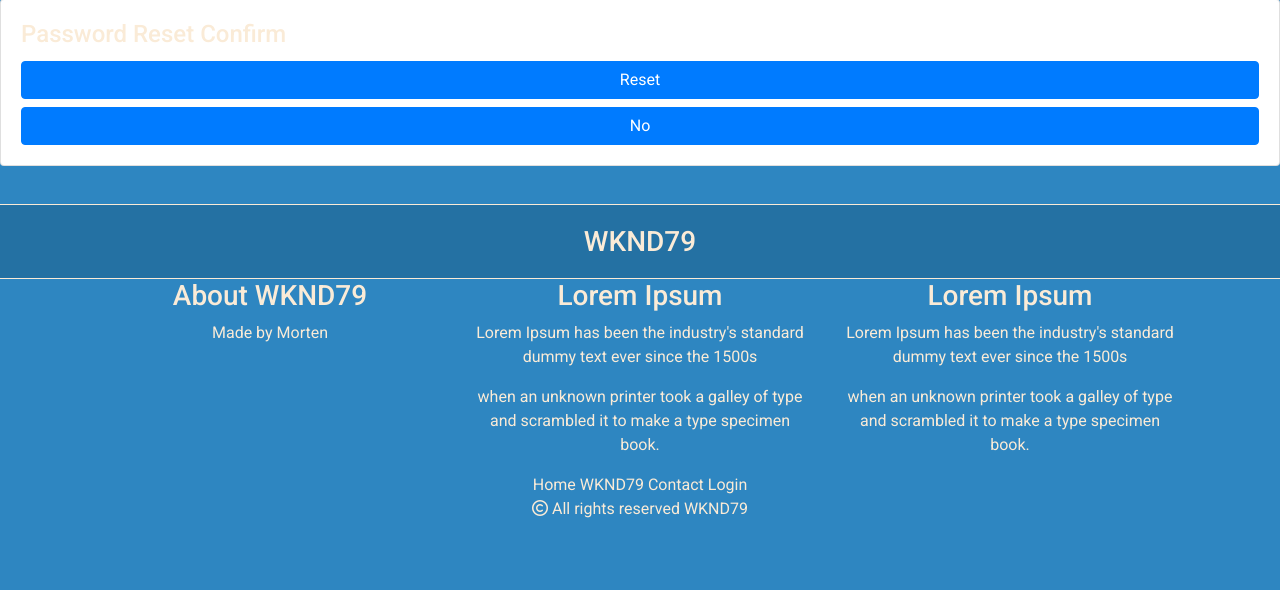
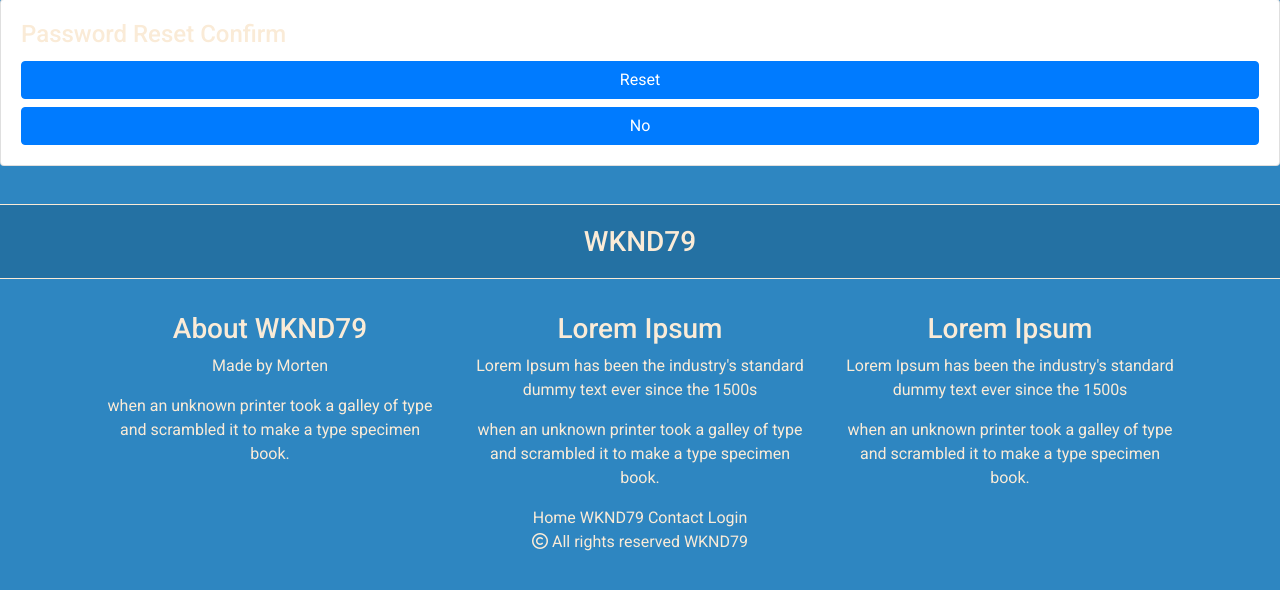
Before and after one commit to weekend79/Account-app, a Django app: page /accounts/reset/1/1/ in a window 1280 px wide. Shown: the part 102-692 px from the top of the page. Run offline with Django 3.2, Linux system fonts and the light colour scheme; some libraries are stand-ins or nearby versions.

Commit message:
Footer styling

```diff
--- a/static/css/custom.css
+++ b/static/css/custom.css
@@ -62,6 +62,10 @@ h3.panel-title {
     padding-top: 20px;
 }
 
+div.col-sm-4.text-center {
+    margin-top: 3%;
+}
+
 /*----------------- Index */
 
 h3.panel-title.text-center.text-color {
--- a/templates/base.html
+++ b/templates/base.html
@@ -68,6 +68,7 @@
             <div class="col-sm-4 text-center">
               <h3>About WKND79</h3>
               <p>Made by Morten</p>
+              <p>when an unknown printer took a galley of type and scrambled it to make a type specimen book.</p>
             </div>
             <div class="col-sm-4 text-center">
               <h3>Lorem Ipsum </h3>
```
